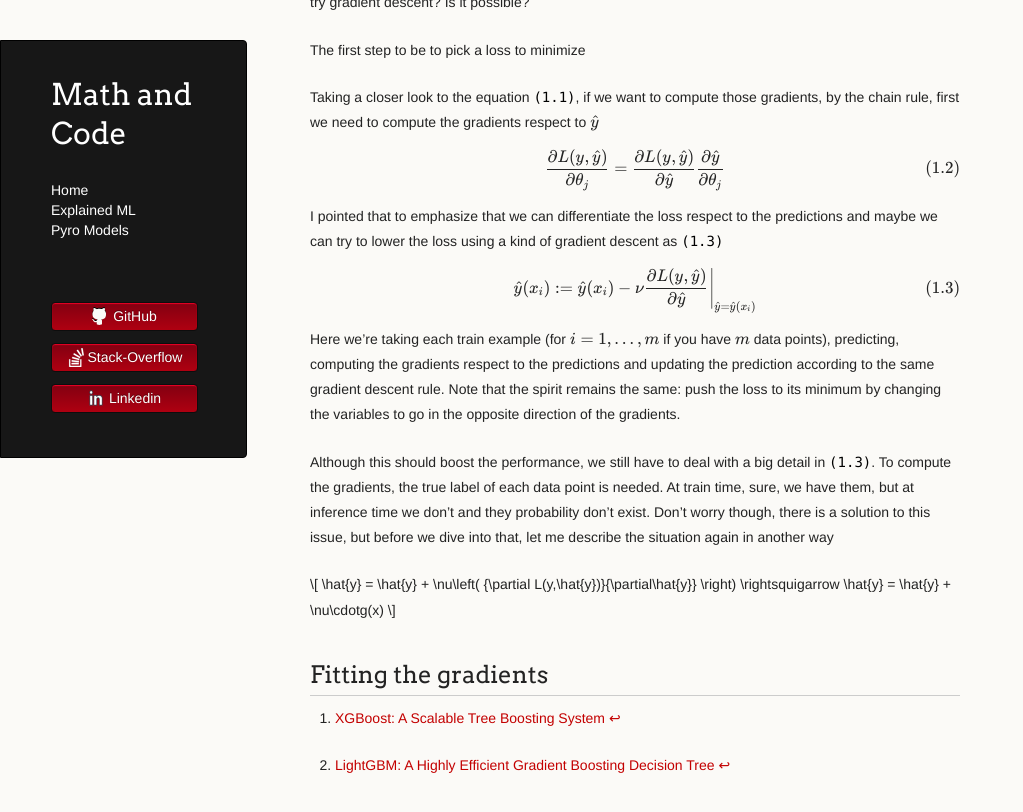
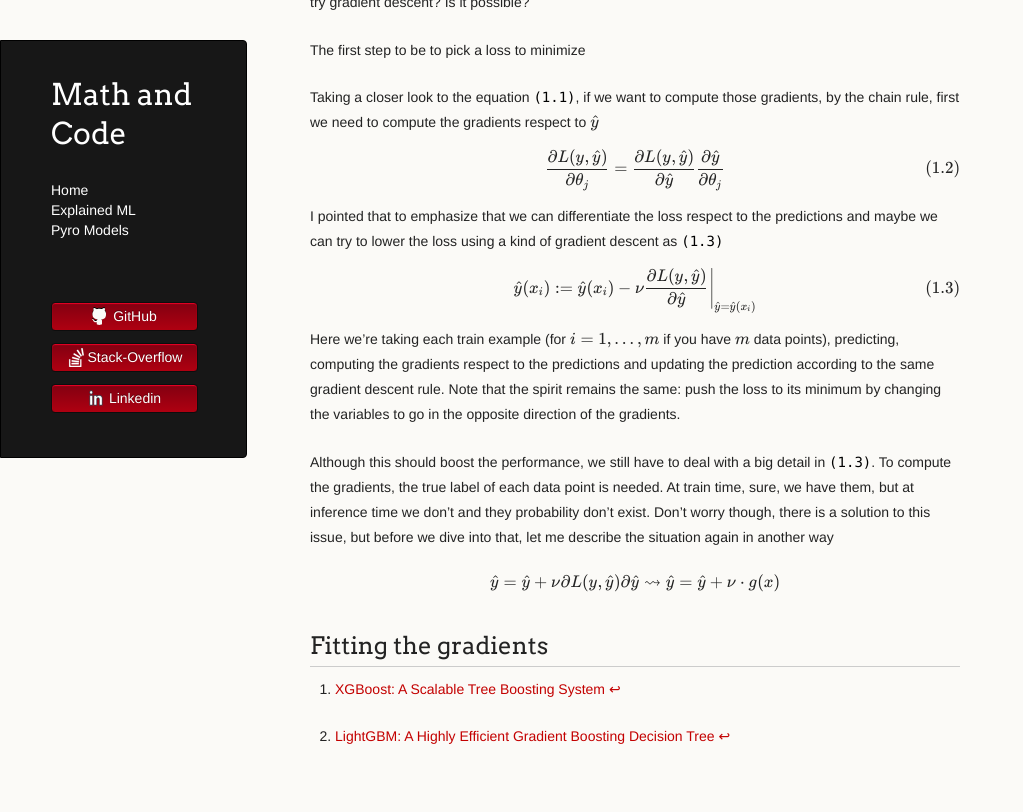
Before and after one commit to LemonPy29/LemonPy29.github.io, a Jekyll site: the page built from explained-ml/gradient-boosting.md, in a window 1280 px wide and 900 px high, scrolled down 2091 px. Shown: the top 812 px of the window, without its empty margins (0-1023 px from the left). Built offline with Jekyll 4.4.1, drawn with Linux system fonts in a browser that asks for light colours; nearby versions of some CDN libraries; the repository's description, which GitHub fills in, is left out.

Commit message:
Update gradient-boosting.md

```diff
--- a/explained-ml/gradient-boosting.md
+++ b/explained-ml/gradient-boosting.md
@@ -88,7 +88,7 @@ Here we're taking each train example (for \\(i=1,\ldots,m\\) if you have \\(m\\)
 Although this should boost the performance, we still have to deal with a big detail in `(1.3)`. To compute the gradients, the true label of each data point is needed. At train time, sure, we have them, but at inference time we don't and they probability don't exist. Don't worry though, there is a solution to this issue, but before we dive into that, let me describe the situation again in another way
 
 \\[
-\hat{y} = \hat{y} + \nu\left( {\partial L(y,\hat{y})}{\partial\hat{y}} \right) \rightsquigarrow \hat{y} = \hat{y} + \nu\cdotg(x)
+\hat{y} = \hat{y} + \nu {\partial L(y,\hat{y})}{\partial\hat{y}} \rightsquigarrow \hat{y} = \hat{y} + \nu\cdot g(x)
 \\]
 
 ## Fitting the gradients
```
